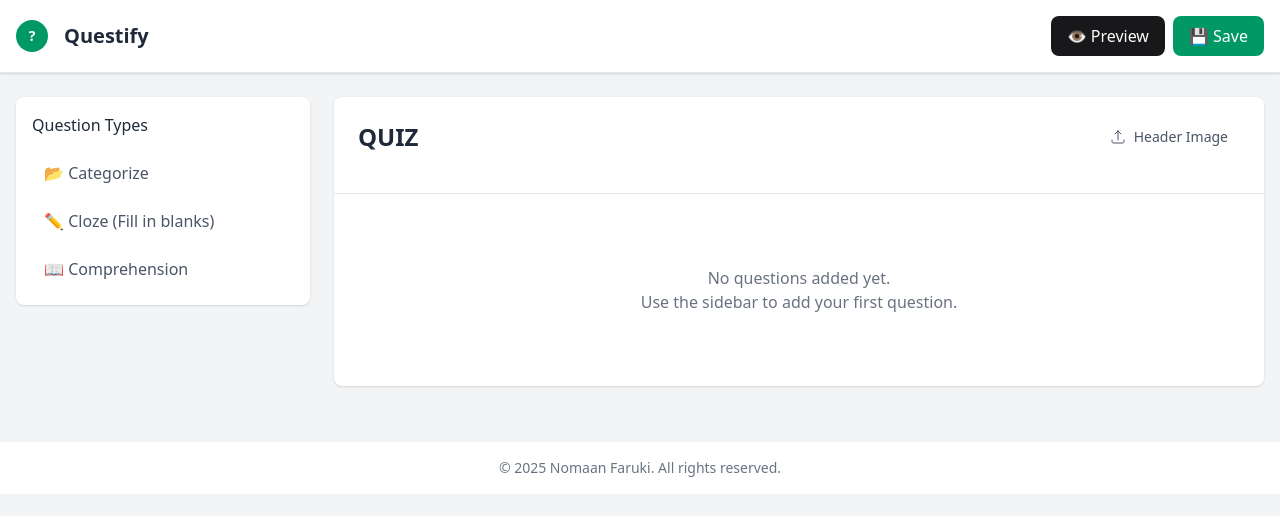
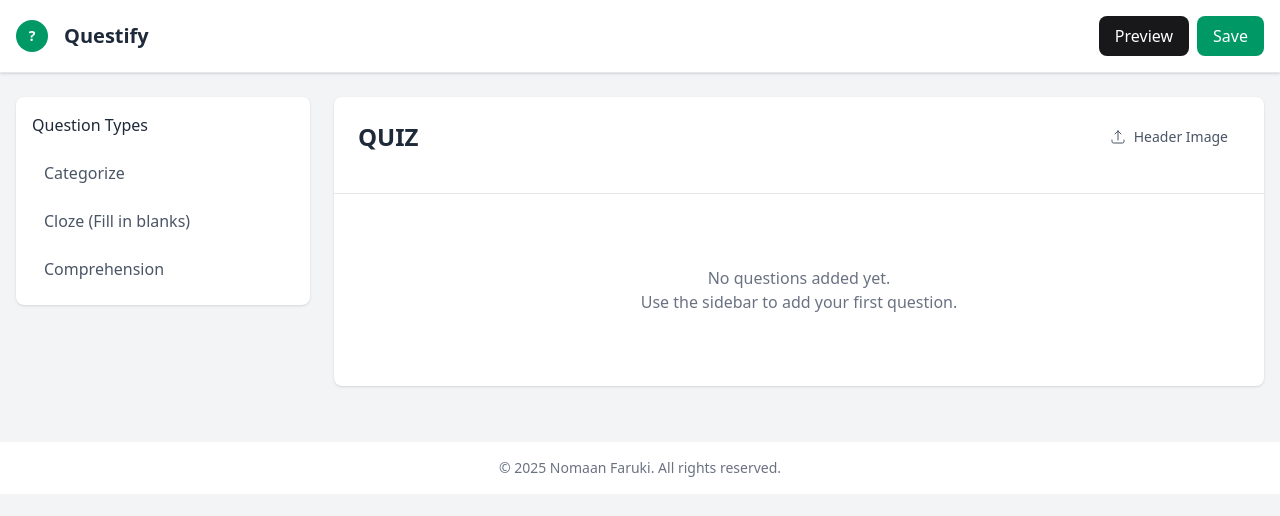
Before and after one commit to farukinomaan/Questifybynomaan, a React (Vite) app in the folder frontend/: page / in a window 1280 px wide. Shown: the top 516 px of the page. Built offline with nearby package versions, Linux system fonts and the light colour scheme.

Commit message:
Remove emoji icons with SVG icons in FormBuilder

```diff
--- a/frontend/src/FormBuilder.jsx
+++ b/frontend/src/FormBuilder.jsx
@@ -192,10 +192,10 @@ const FormBuilder = () => {
                 onClick={() => setCurrentView(currentView === 'builder' ? 'preview' : 'builder')}
                 className="btn-secondary"
               >
-                👁 {currentView === 'builder' ? 'Preview' : 'Edit'}
+                 {currentView === 'builder' ? 'Preview' : 'Edit'}
               </button>
               <button onClick={saveForm} className="btn-primary">
-                💾 Save
+                Save
               </button>
             </div>
           </div>
@@ -212,19 +212,19 @@ const FormBuilder = () => {
                   onClick={() => addQuestion(QUESTION_TYPES.CATEGORIZE)}
                   className="w-full text-left px-3 py-2 rounded-lg hover:bg-gray-100 text-gray-600 transition-colors flex items-center gap-2"
                 >
-                  📂 Categorize
+                  Categorize
                 </button>
                 <button
                   onClick={() => addQuestion(QUESTION_TYPES.CLOZE)}
                   className="w-full text-left px-3 py-2 rounded-lg hover:bg-gray-100 text-gray-600 transition-colors flex items-center gap-2"
                 >
-                  ✏️ Cloze (Fill in blanks)
+                  Cloze (Fill in blanks)
                 </button>
                 <button
                   onClick={() => addQuestion(QUESTION_TYPES.COMPREHENSION)}
                   className="w-full text-left px-3 py-2 rounded-lg hover:bg-gray-100 text-gray-600 transition-colors flex items-center gap-2"
                 >
-                  📖 Comprehension
+                  Comprehension
                 </button>
               </div>
             </div>
```
